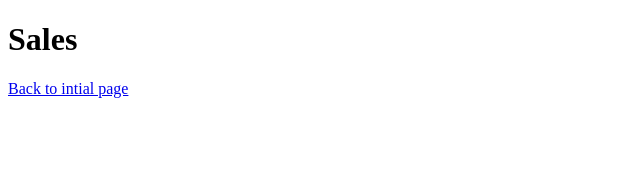
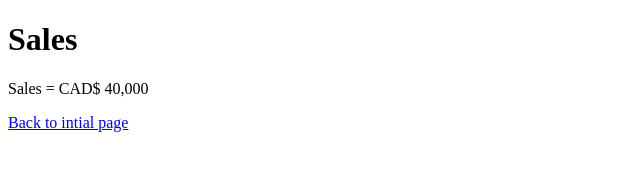
Before and after one commit to edgar890/githubclass, a plain HTML site: page salespage.html in a window 1280 px wide. Shown: the whole page, without its empty margins (0-640 px from the left). Drawn offline with Linux system fonts and the light colour scheme.

Commit message:
sales costs added

```diff
--- a/salespage.html
+++ b/salespage.html
@@ -7,6 +7,7 @@
 </head>
 <body>
   <h1> Sales</h1>
+  <p> Sales = CAD$ 40,000</p>
   <a href="index.html"> Back to intial page</a>
 
 </body>
```
